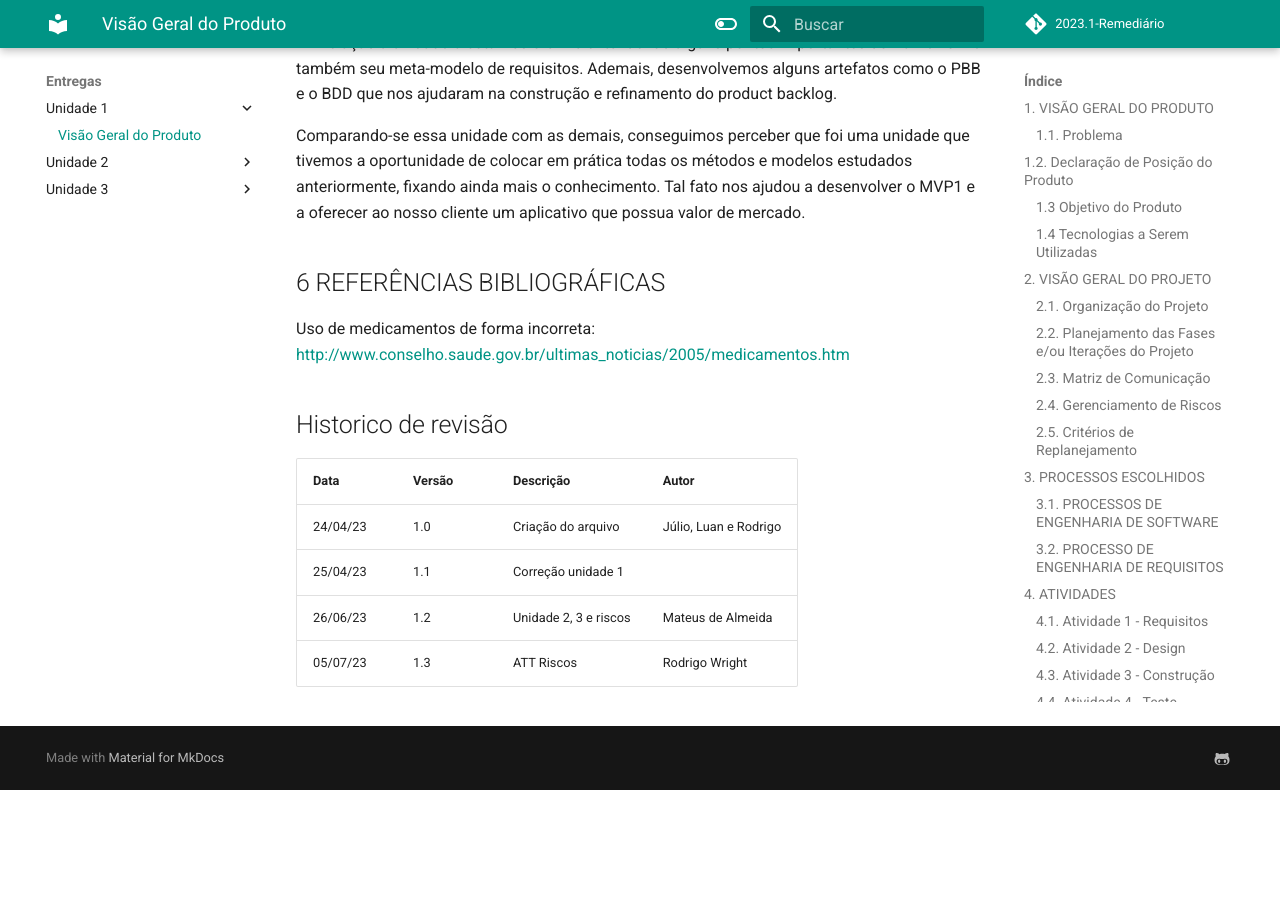
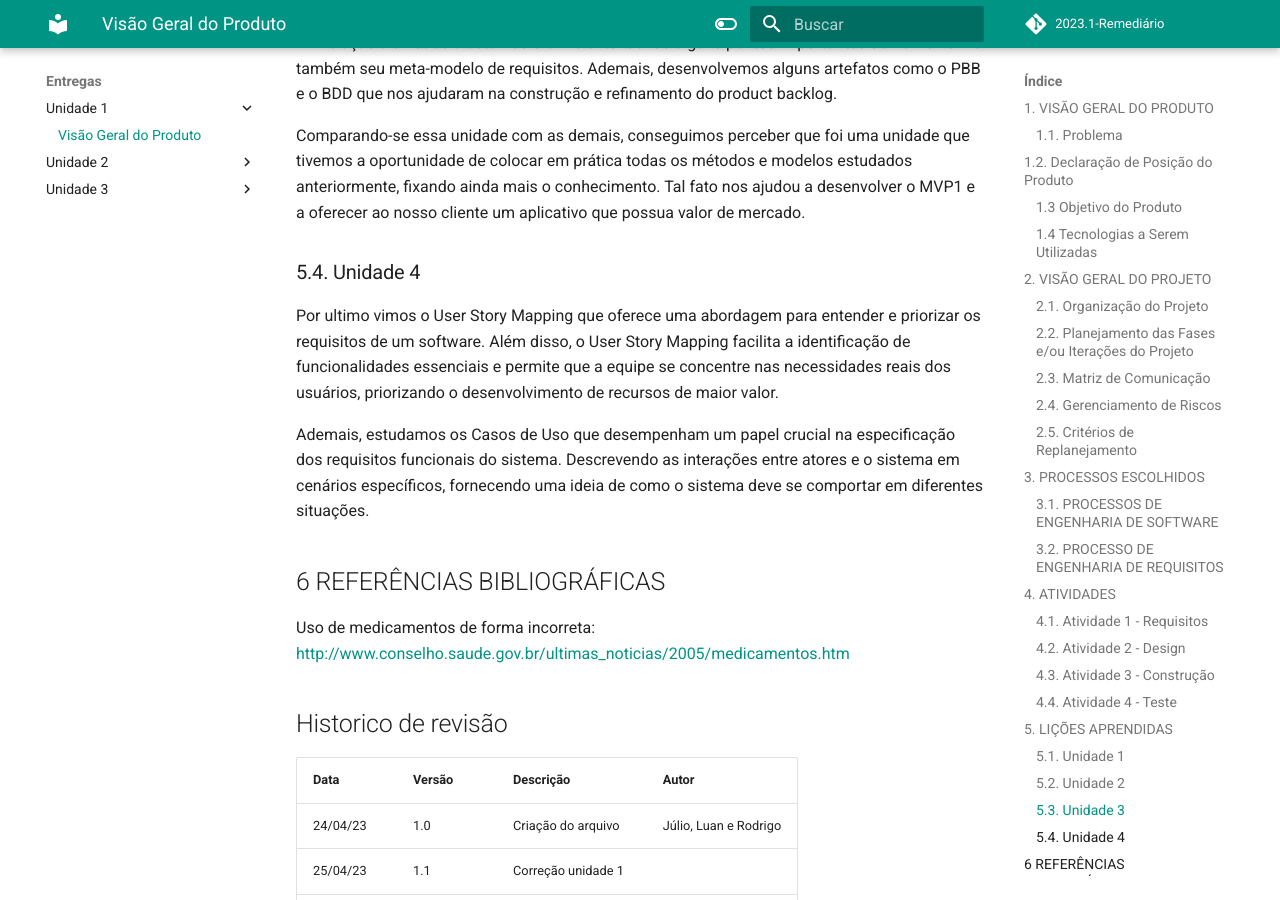
Before and after one commit to mdsreq-fga-unb/2023.1-Remediario, an MkDocs documentation site: the page built from docs/entregas/unidade1/VisaoProdutoProjeto.md, in a window 1280 px wide and 900 px high, scrolled down 8819 px. Built offline with MkDocs 1.6.1 and Material for MkDocs 9.7.7, drawn with Linux system fonts in a browser that asks for light colours; comment, search, counter and statistics services are not loaded; before the commit the page ends 9609 px from its top, so only the background shows below that.

Commit message:
Lições aprendidas unidade 4

```diff
--- a/docs/entregas/unidade1/VisaoProdutoProjeto.md
+++ b/docs/entregas/unidade1/VisaoProdutoProjeto.md
@@ -196,6 +196,12 @@ Em relação a unidade 3 estamos o SAFe entendendo alguns pontos importantes do
 
 Comparando-se essa unidade com as demais, conseguimos perceber que foi uma unidade que tivemos a oportunidade de colocar em prática todas os métodos e modelos estudados anteriormente, fixando ainda mais o conhecimento. Tal fato nos ajudou a desenvolver o MVP1 e a oferecer ao nosso cliente um aplicativo que possua valor de mercado.
 
+### 5.4. Unidade 4
+
+Por ultimo vimos o User Story Mapping que oferece uma abordagem para entender e priorizar os requisitos de um software. Além disso, o User Story Mapping facilita a identificação de funcionalidades essenciais e permite que a equipe se concentre nas necessidades reais dos usuários, priorizando o desenvolvimento de recursos de maior valor.
+
+Ademais, estudamos os Casos de Uso que desempenham um papel crucial na especificação dos requisitos funcionais do sistema. Descrevendo as interações entre atores e o sistema em cenários específicos, fornecendo uma ideia de como o sistema deve se comportar em diferentes situações.
+
 ## 6 REFERÊNCIAS BIBLIOGRÁFICAS
 
 Uso de medicamentos de forma incorreta: <a href="http://www.conselho.saude.gov.br/ultimas_noticias/2005/medicamentos.htm">http://www.conselho.saude.gov.br/ultimas_noticias/2005/medicamentos.htm</a>
```
